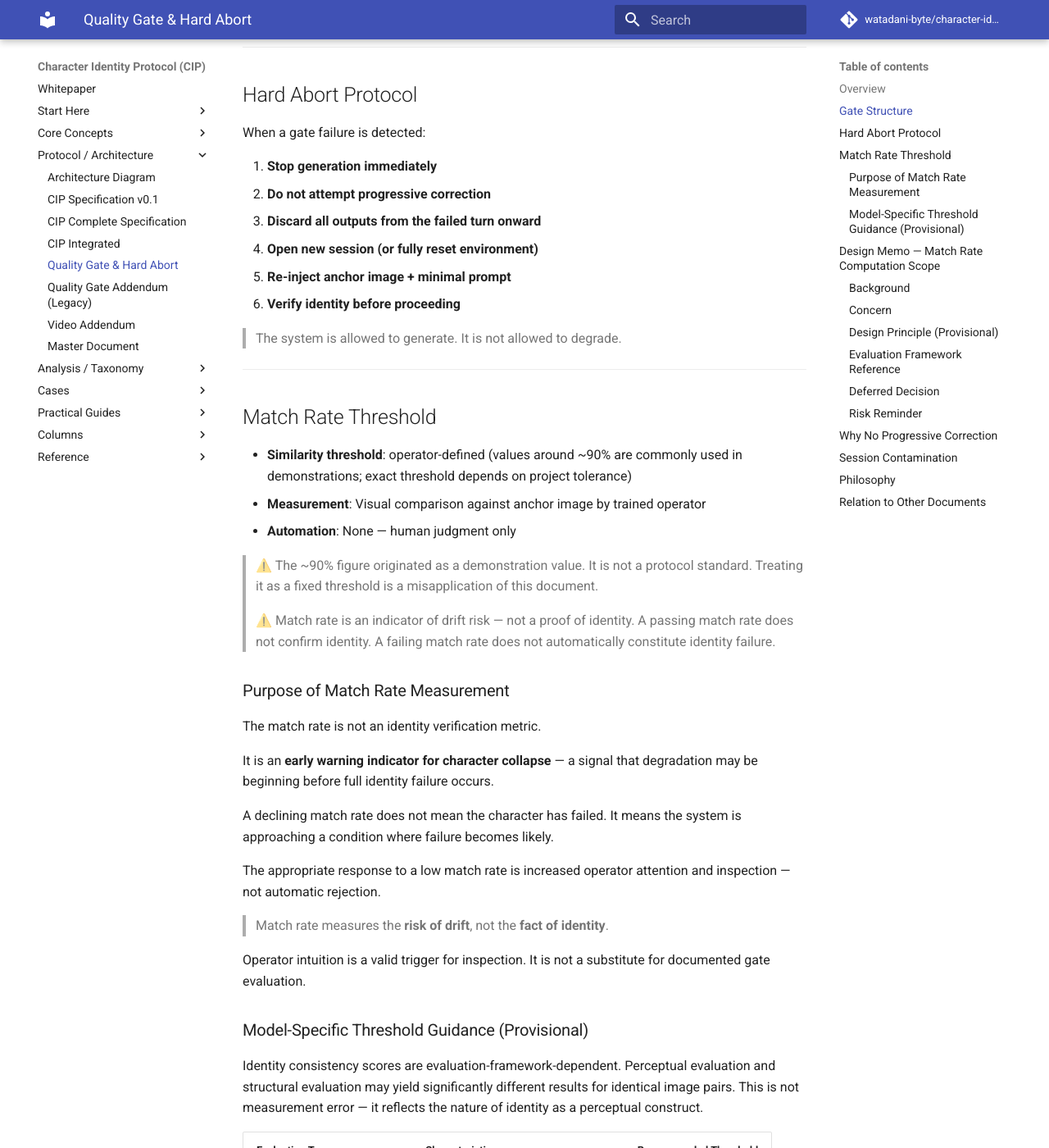
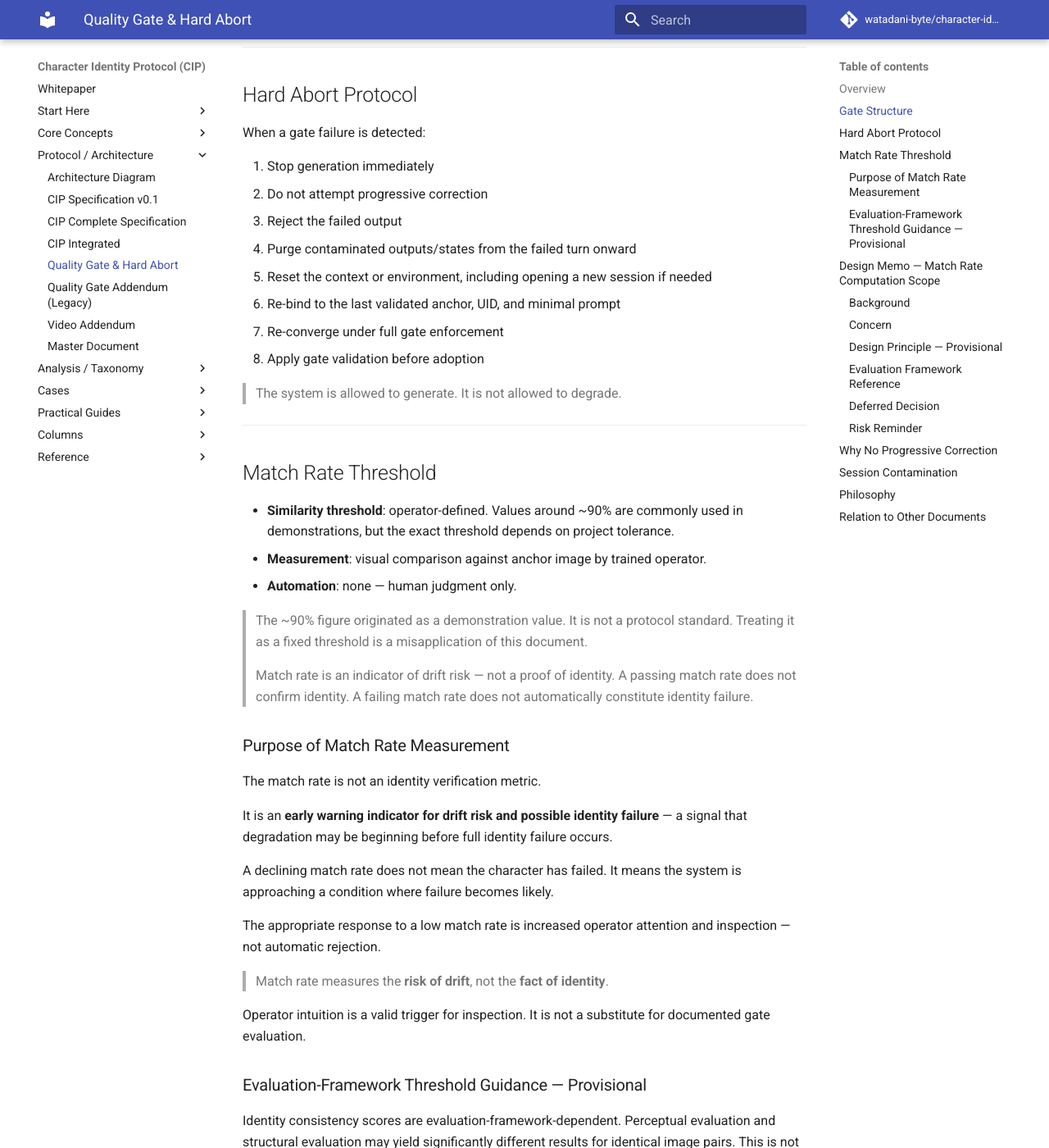
Before and after one commit to watadani-byte/character-identity-protocol, an MkDocs documentation site: the page built from docs/quality_gate_addendum.md, in a window 1280 px wide and 1400 px high, scrolled down 838 px. Shown: the whole window at 82% size. Built offline with MkDocs 1.6.1 and Material for MkDocs 9.7.7, drawn with Linux system fonts in a browser that asks for light colours; comment, search, counter and statistics services are not loaded; some of the changed text lies outside the part shown.

Commit message:
Improve formatting and language in quality gate addendum
Refactor quality gate documentation for clarity and consistency.

````diff
--- a/docs/quality_gate_addendum.md
+++ b/docs/quality_gate_addendum.md
@@ -16,15 +16,15 @@ It is not a guideline — it is a hard operational constraint.
 
 All three gates must pass simultaneously:
 
-```
+```text
 PASS = FaceGate ∧ SkeletonGate ∧ ProportionGate
 ```
 
-|Gate          |What It Checks                            |
-|--------------|------------------------------------------|
-|FaceGate      |Facial identity consistency against anchor|
-|SkeletonGate  |Skeletal proportion and alignment         |
-|ProportionGate|Overall body proportion consistency       |
+|Gate|What It Checks|
+|---|---|
+|FaceGate|Facial identity consistency against anchor|
+|SkeletonGate|Skeletal proportion and alignment|
+|ProportionGate|Overall body proportion consistency|
 
 If **any** gate fails → **Hard Abort**.
 
@@ -34,12 +34,14 @@ If **any** gate fails → **Hard Abort**.
 
 When a gate failure is detected:
 
-1. **Stop generation immediately**
-1. **Do not attempt progressive correction**
-1. **Discard all outputs from the failed turn onward**
-1. **Open new session (or fully reset environment)**
-1. **Re-inject anchor image + minimal prompt**
-1. **Verify identity before proceeding**
+1. Stop generation immediately
+2. Do not attempt progressive correction
+3. Reject the failed output
+4. Purge contaminated outputs/states from the failed turn onward
+5. Reset the context or environment, including opening a new session if needed
+6. Re-bind to the last validated anchor, UID, and minimal prompt
+7. Re-converge under full gate enforcement
+8. Apply gate validation before adoption
 
 > The system is allowed to generate. It is not allowed to degrade.
 
@@ -47,19 +49,19 @@ When a gate failure is detected:
 
 ## Match Rate Threshold
 
-- **Similarity threshold**: operator-defined (values around ~90% are commonly used in demonstrations; exact threshold depends on project tolerance)
-- **Measurement**: Visual comparison against anchor image by trained operator
-- **Automation**: None — human judgment only
+- **Similarity threshold**: operator-defined. Values around ~90% are commonly used in demonstrations, but the exact threshold depends on project tolerance.
+- **Measurement**: visual comparison against anchor image by trained operator.
+- **Automation**: none — human judgment only.
 
-> ⚠️ The ~90% figure originated as a demonstration value. It is not a protocol standard. Treating it as a fixed threshold is a misapplication of this document.
+> The ~90% figure originated as a demonstration value. It is not a protocol standard. Treating it as a fixed threshold is a misapplication of this document.
 >
-> ⚠️ Match rate is an indicator of drift risk — not a proof of identity. A passing match rate does not confirm identity. A failing match rate does not automatically constitute identity failure.
+> Match rate is an indicator of drift risk — not a proof of identity. A passing match rate does not confirm identity. A failing match rate does not automatically constitute identity failure.
 
 ### Purpose of Match Rate Measurement
 
 The match rate is not an identity verification metric.
 
-It is an **early warning indicator for character collapse** — a signal that degradation may be beginning before full identity failure occurs.
+It is an **early warning indicator for drift risk and possible identity failure** — a signal that degradation may be beginning before full identity failure occurs.
 
 A declining match rate does not mean the character has failed. It means the system is approaching a condition where failure becomes likely.
 
@@ -69,28 +71,22 @@ The appropriate response to a low match rate is increased operator attention and
 
 Operator intuition is a valid trigger for inspection. It is not a substitute for documented gate evaluation.
 
-### Model-Specific Threshold Guidance (Provisional)
+### Evaluation-Framework Threshold Guidance — Provisional
 
-Identity consistency scores are evaluation-framework-dependent.
-Perceptual evaluation and structural evaluation may yield
-significantly different results for identical image pairs.
-This is not measurement error — it reflects the nature of
-identity as a perceptual construct.
+Identity consistency scores are evaluation-framework-dependent. Perceptual evaluation and structural evaluation may yield significantly different results for identical image pairs. This is not measurement error — it reflects the nature of identity as a perceptual construct.
 
-|Evaluation Type                 |Characteristics                           |Recommended Threshold|
-|--------------------------------|------------------------------------------|---------------------|
-|Perceptual (e.g., GPT-5.2-style)|Impression-based, human-like judgment     |≥ 0.90               |
-|Structural (e.g., GPT-5.3-style)|Fine-grained, conservative, diff-sensitive|≥ 0.80               |
+|Evaluation Type|Characteristics|Recommended Threshold|
+|---|---|---|
+|Perceptual operator-style evaluation|Impression-based, human-like judgment|≥ 0.90|
+|Structural diff-sensitive evaluation|Fine-grained, conservative, diff-sensitive|≥ 0.80|
 
-
-> ⚠️ These are provisional operational guidelines, not protocol
-> standards. Threshold must be calibrated per deployment context.
+> These are provisional operational guidelines, not protocol standards. Threshold must be calibrated per deployment context.
 
 -----
 
 ## Design Memo — Match Rate Computation Scope
 
-> Non-normative internal note — No immediate specification change.
+> Non-normative internal note — no immediate specification change.
 
 ### Background
 
@@ -124,9 +120,9 @@ If formalized in the future, match rate computation SHOULD:
 
 Two evaluation approaches have been operationally observed:
 
-**Perceptual Evaluation (GPT-5.2-style)**
+**Perceptual Operator-Style Evaluation**
 
-```
+```text
 Simulated Perceptual Score =
   0.40 × Face Impression
 + 0.25 × Hair Consistency
@@ -174,12 +170,10 @@ Recommended threshold for this evaluation type: ≥ 0.80
 
 -----
 
-> ⚠️ These evaluation frameworks are operationally observed
-> references, not vendor specifications.
+> These evaluation frameworks are operationally observed references, not vendor specifications.
 > CIP does not mandate either framework.
-> Selection should be based on deployment context and
-> operator judgment.
-
+> Selection should be based on deployment context and operator judgment.
+>
 > Match rate MUST NOT override documented operator gate decision.
 
 ### Deferred Decision
@@ -206,7 +200,7 @@ Over-specification risks:
 
 Progressive correction after identity failure leads to **contamination** — the accumulation of drift in the session context that cannot be reversed by prompt adjustment.
 
-A session that has failed is not recoverable. It must be restarted.
+A contaminated generation cycle should not be recovered through progressive correction. It must be terminated, purged, and re-bound to the last validated anchor.
 
 Attempting correction wastes generation budget and produces outputs that cannot be trusted.
 
````
Also changed, not shown: other parts of docs/quality_gate_addendum.md (+12 -12 lines).
